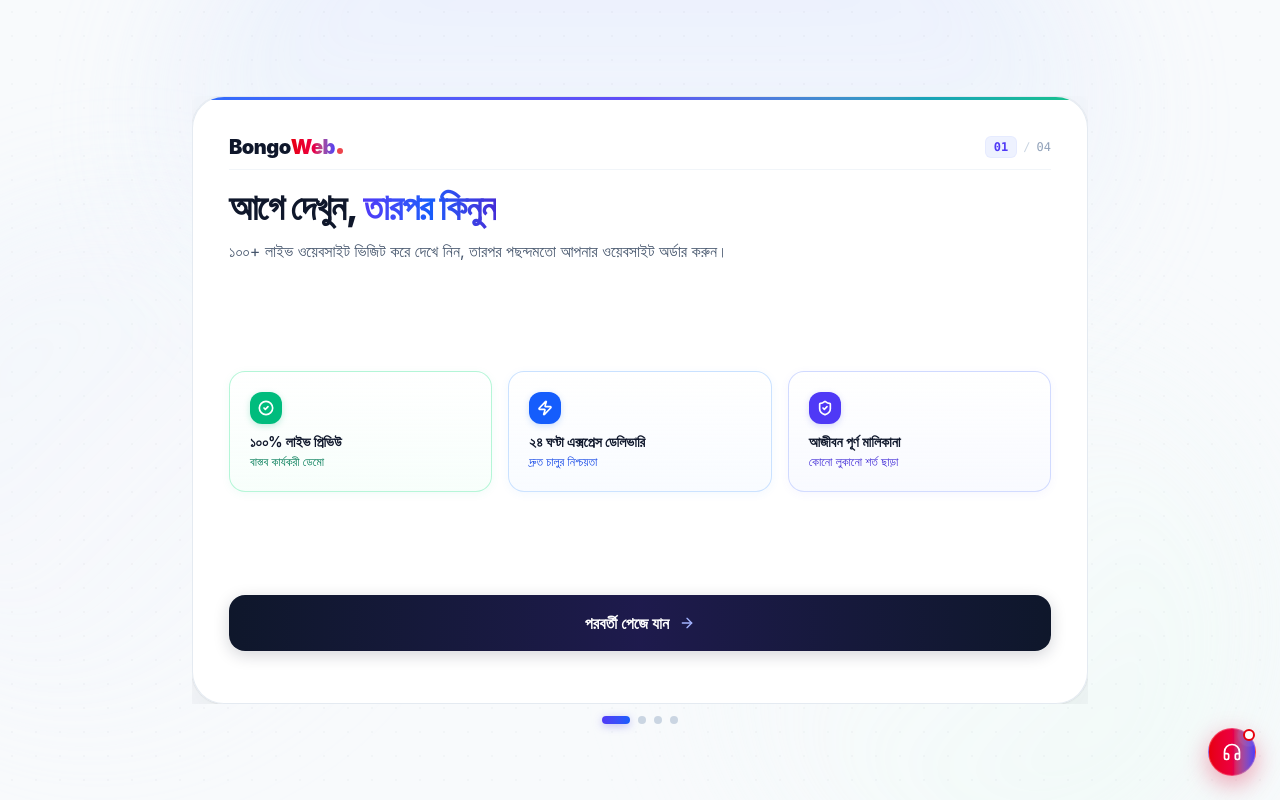
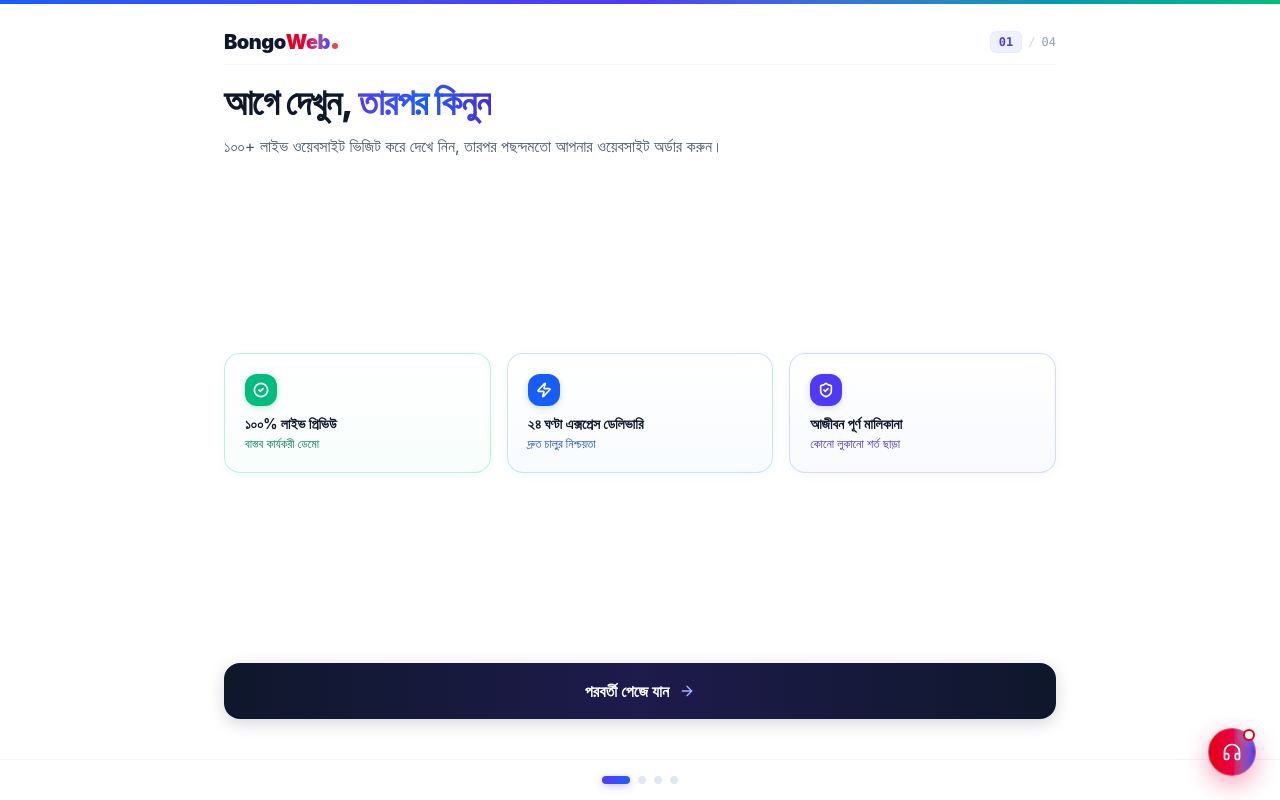
Before and after one commit to BeeGoBD/Bongoweb.xyz, a React (Vite) app: page / in a window 1280 px wide. Built offline with nearby package versions, Linux system fonts and the light colour scheme.

Commit message:
refactor: update onboarding layout and localize UI
Refactor the onboarding wizard layout to use a full-page view and update back button labels to Bengali for better localization.

```diff
--- a/src/App.tsx
+++ b/src/App.tsx
@@ -63,17 +63,12 @@ export default function App() {
 
       {/* Full Page Navigation Router */}
       {currentPage === 'wizard' && (
-        <div className="fixed inset-0 h-screen h-dvh w-screen max-w-full overflow-hidden select-none touch-none overscroll-none flex flex-col justify-between items-center px-3 sm:px-6 z-20">
-          {/* Top Header Space Gap */}
-          <div className="h-[10vh] sm:h-[12vh] w-full shrink-0 pointer-events-none" aria-hidden="true" />
+        <div className="fixed inset-0 h-screen h-dvh w-screen max-w-full overflow-hidden bg-white z-30 flex flex-col justify-between">
+          {/* Subtle jewel accent line at the very top edge */}
+          <div className="w-full h-1 bg-gradient-to-r from-blue-600 via-indigo-600 to-emerald-500 shrink-0" />
 
-          {/* Middle Presentation Slide Deck Container (Expanded Perfect Size) */}
-          <main className="w-full max-w-2xl sm:max-w-3xl lg:max-w-4xl h-[76vh] h-[76dvh] max-h-[760px] flex flex-col items-center justify-center shrink-0 my-auto overflow-hidden">
-            {/* Elevated Presentation Slide Card Frame with Top Accent Line */}
-            <div className="w-full h-full bg-white/95 backdrop-blur-2xl rounded-3xl sm:rounded-[2rem] border border-slate-200/90 shadow-[0_25px_60px_rgba(15,23,42,0.08),0_1px_3px_rgba(15,23,42,0.04)] ring-1 ring-black/[0.03] p-5 sm:p-8 md:p-9 transition-all duration-300 relative overflow-hidden flex flex-col justify-between">
-              {/* Jewel accent bar across top of card */}
-              <div className="absolute top-0 left-0 right-0 h-[3px] bg-gradient-to-r from-blue-600 via-indigo-600 to-emerald-500 opacity-90" />
-
+          {/* Full Page Slide Content Viewport */}
+          <main className="flex-1 w-full max-w-4xl mx-auto px-4 sm:px-8 py-4 sm:py-6 flex flex-col justify-between min-h-0 overflow-y-auto sm:overflow-hidden">
             {currentStep === 1 && (
               <Step1Welcome
                 onNext={handleNextStep}
@@ -103,12 +98,11 @@ export default function App() {
                 }}
               />
             )}
-            </div>
           </main>
 
-          {/* Bottom Footer Space Gap with Navigation Indicators (Fixed) */}
-          <footer className="h-[12vh] sm:h-[12vh] w-full shrink-0 flex flex-col items-center justify-start pt-2 sm:pt-3 pointer-events-auto">
-            {/* Micro Slide Deck Indicators - Sleek 4 Dots directly under card */}
+          {/* Bottom Integrated Indicator Bar */}
+          <footer className="w-full py-3 sm:py-4 border-t border-slate-100 bg-white/95 backdrop-blur-md flex items-center justify-center shrink-0">
+            {/* Micro Slide Deck Indicators - Sleek 4 Dots */}
             <div className="flex items-center gap-2 select-none">
               {[1, 2, 3, 4].map((stepNum) => (
                 <button
@@ -117,7 +111,7 @@ export default function App() {
                   className={`rounded-full transition-all duration-300 cursor-pointer ${
                     currentStep === stepNum
                       ? 'w-7 h-2 bg-gradient-to-r from-indigo-600 to-blue-600 shadow-[0_2px_8px_rgba(79,70,229,0.35)]'
-                      : 'w-2 h-2 bg-slate-300 hover:bg-slate-400'
+                      : 'w-2 h-2 bg-slate-200 hover:bg-slate-300'
                   }`}
                   aria-label={`Go to slide ${stepNum}`}
                 />
--- a/src/components/Step3Management.tsx
+++ b/src/components/Step3Management.tsx
@@ -16,7 +16,7 @@ export default function Step3Management({ onBack, onNext }: Step3ManagementProps
           className="text-xs font-semibold text-slate-500 hover:text-slate-900 flex items-center gap-1.5 transition-colors cursor-pointer py-1 px-2.5 -ml-2 rounded-lg hover:bg-slate-100"
         >
           <ArrowLeft className="w-3.5 h-3.5" />
-          <span>Back</span>
+          <span>পেছনে যান</span>
         </button>
 
         <div className="flex items-center gap-1.5 text-xs font-mono">
--- a/src/components/Step4Pricing.tsx
+++ b/src/components/Step4Pricing.tsx
@@ -26,7 +26,7 @@ export default function Step4Pricing({ onBack, onComplete }: Step4PricingProps)
           className="text-xs font-semibold text-slate-500 hover:text-slate-900 flex items-center gap-1.5 transition-colors cursor-pointer py-1 px-2.5 -ml-2 rounded-lg hover:bg-slate-100"
         >
           <ArrowLeft className="w-3.5 h-3.5" />
-          <span>Back</span>
+          <span>পেছনে যান</span>
         </button>
 
         <div className="flex items-center gap-1.5 text-xs font-mono">
```
Lines whose indentation alone changed are shown as unchanged.
